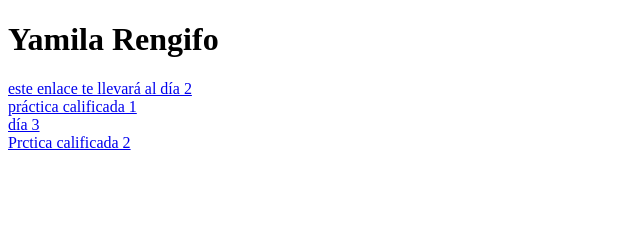
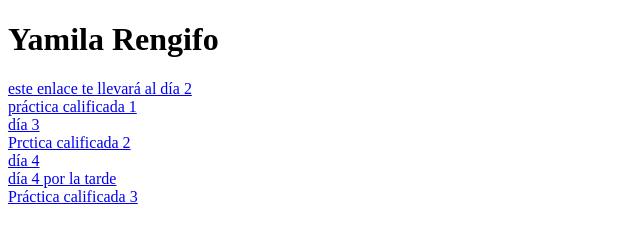
Before and after one commit to yamkrun/mi_portafolio, a plain HTML site: page index.html in a window 1280 px wide. Shown: the whole page, without its empty margins (0-640 px from the left). Drawn offline with Linux system fonts and the light colour scheme.

Commit message:
agregar todo

```diff
--- a/index.html
+++ b/index.html
@@ -14,5 +14,8 @@
     </div>
     <div><a href="./dia-3/">día 3</a></div>
     <div><a href="./practica_calificada2/">Prctica calificada 2</a></div>
+    <div><a href="./día-4/">día 4</a></div>
+    <div><a href="./día-4/día-4-tarde/">día 4 por la tarde</a></div>
+    <div><a href="./practica_calificada3/">Práctica calificada 3</a></div>
 </body>
 </html>
```
